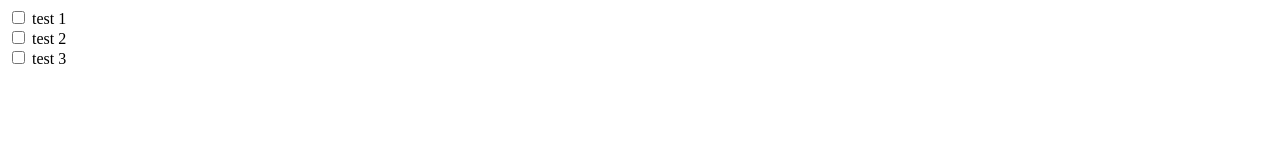
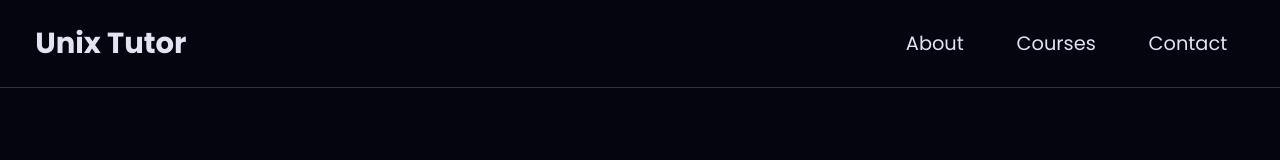
Before and after one commit to CodeFoxDev/unix-tutor, a website with bundled scripts: page courses/index.html in a window 1280 px wide. Built offline with nearby package versions, Linux system fonts and the light colour scheme.

Commit message:
Moved font loading to the css file

```diff
--- a/courses/index.html
+++ b/courses/index.html
@@ -7,19 +7,24 @@
       content="width=device-width, user-scalable=no, initial-scale=1.0, maximum-scale=1.0, minimum-scale=1.0" />
     <meta http-equiv="X-UA-Compatible" content="ie=edge" />
     <title>Unix Tutor - Courses</title>
+    <link rel="stylesheet" href="/styles.css" crossorigin="anonymous" />
+    <script src="/src/main.js" type="module"></script>
   </head>
   <body>
-    <div id="1">
-      <input type="checkbox" id="question_1" />
-      <label for="question_1">test 1</label>
-    </div>
-    <div id="2">
-      <input type="checkbox" id="question_2" />
-      <label for="question_2">test 2</label>
-    </div>
-    <div id="3">
-      <input type="checkbox" id="question_3" />
-      <label for="question_3">test 3</label>
-    </div>
+    <nav data-scroll-class="filter" data-scroll-threshold="32vh">
+      <div class="logo">
+        <a data-link-replace href="/">
+          <h1>Unix Tutor</h1>
+        </a>
+      </div>
+      <div class="links">
+        <a data-link-replace href="/about" class="link"> About </a>
+        <a data-link-replace href="/courses" class="link"> Courses </a>
+        <a data-link-replace href="/contact" class="link"> Contact </a>
+      </div>
+    </nav>
+    <main class="home">
+      <section class="courses"></section>
+    </main>
   </body>
 </html>
--- a/styles.css
+++ b/styles.css
@@ -1,3 +1,4 @@
+@import url("https://fonts.googleapis.com/css2?family=Poppins:ital,wght@0,100;0,200;0,300;0,400;0,500;0,600;0,700;0,800;0,900;1,100;1,200;1,300;1,400;1,500;1,600;1,700;1,800;1,900&display=swap");
 /* stylelint-disable color-function-notation */
 /* stylelint-disable alpha-value-notation */
 :root {
```
Also changed, not shown: index.html (+0 -6 lines).
